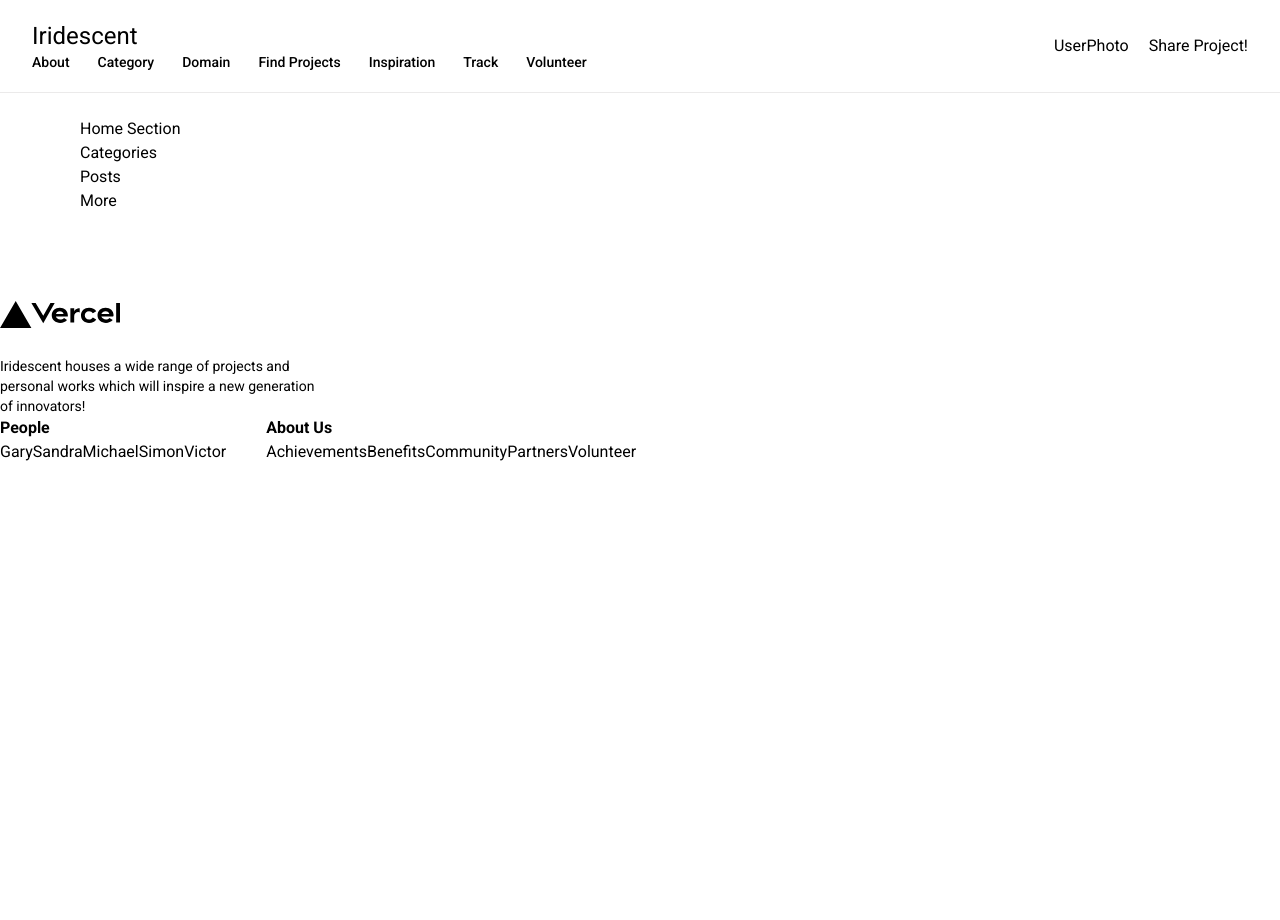
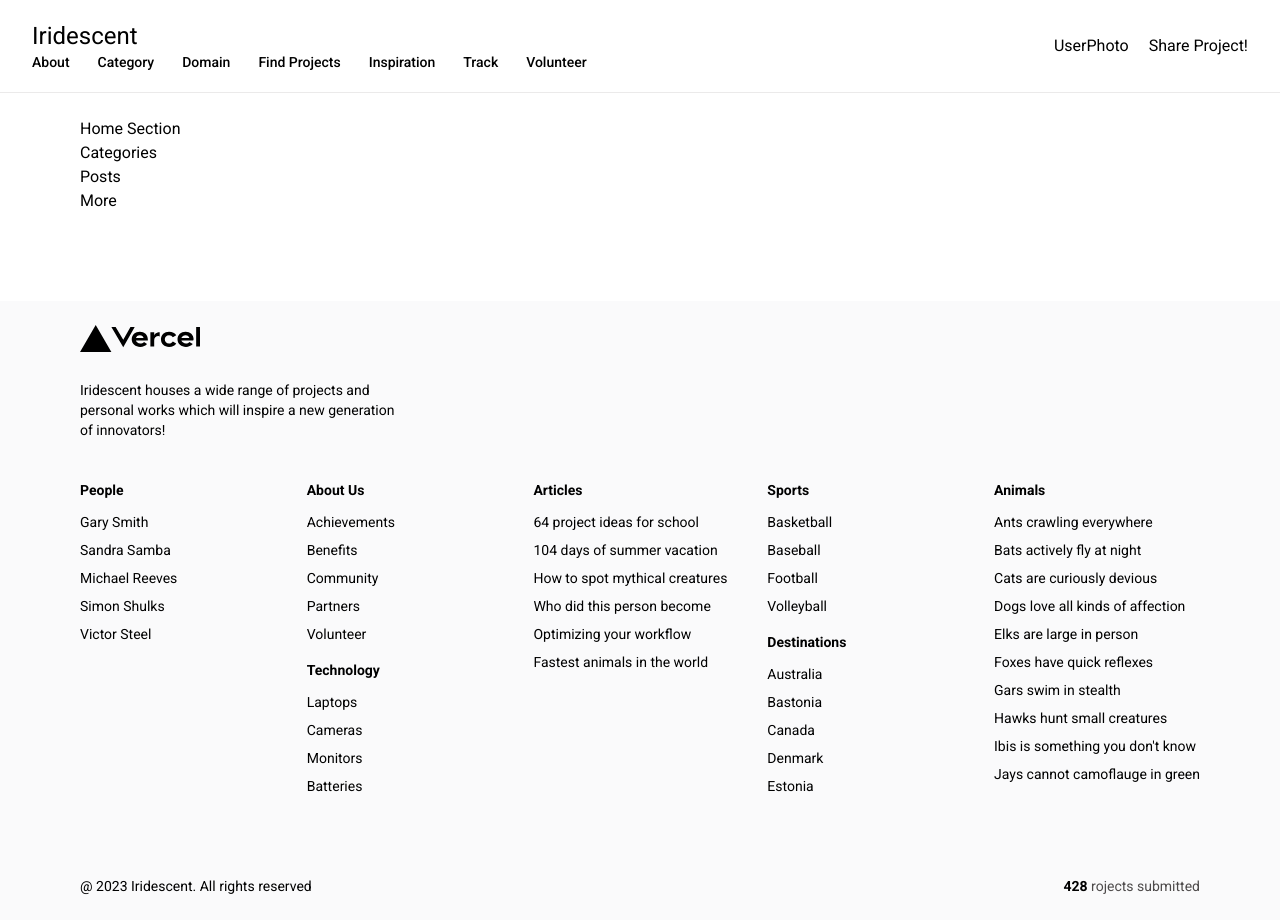
Before and after one commit to WackyChomp/iridescent, a Next.js app: page / in a window 1280 px wide. Before the commit the page ends 800 px from the top, so only its background shows below. Built offline with nearby package versions, Linux system fonts and the light colour scheme.

Commit message:
Added footer styling in global.css / added more content for constants.ts / fixed flex column styling for links in Footer component

```diff
--- a/app/components/Footer.tsx
+++ b/app/components/Footer.tsx
@@ -1,5 +1,6 @@
 import React from 'react';
 import Image from 'next/image';
+import Link from 'next/link';
 import { FooterLinks } from '../constants';
 
 type ColumnProps = {
@@ -11,7 +12,9 @@ type ColumnProps = {
 const FooterColumn = ({ title, links }: ColumnProps) => (
   <div className="footer_column">
     <h4 className="font-semibold">{title}</h4>
-    <ul className="flex flex-col gap-2 font-normal">{links}</ul>
+    <ul className="flex flex-col gap-2 font-normal">
+      {links.map((link) => <Link href='/' key={link}>{link}</Link>)}
+    </ul>
   </div>
 )
 
@@ -34,18 +37,54 @@ const Footer = () => {
             Iridescent houses a wide range of projects and personal works
             which will inspire a new generation of innovators!
           </p>
-
+        </div>
           <div className="flex flex-wrap gap-10">
             <FooterColumn
               title={FooterLinks[0].title}
               links={FooterLinks[0].links}
             />
+
+            <div className="flex-1 flex flex-col gap-4">
+              <FooterColumn
+                title={FooterLinks[1].title}
+                links={FooterLinks[1].links}
+              />
+
+              <FooterColumn
+                title={FooterLinks[2].title}
+                links={FooterLinks[2].links}
+              />
+            </div>
+
             <FooterColumn
-              title={FooterLinks[1].title}
-              links={FooterLinks[1].links}
+              title={FooterLinks[3].title}
+              links={FooterLinks[3].links}
+            />
+
+              <div className="flex-1 flex flex-col gap-4">
+                <FooterColumn
+                  title={FooterLinks[4].title}
+                  links={FooterLinks[4].links}
+                />
+
+                <FooterColumn
+                  title={FooterLinks[5].title}
+                  links={FooterLinks[5].links}
+                />
+              </div>
+
+            <FooterColumn
+              title={FooterLinks[6].title}
+              links={FooterLinks[6].links}
             />
           </div>
-        </div>
+      </div>
+
+      <div className="flexBetween footer_copyright">
+        <p>@ 2023 Iridescent. All rights reserved</p>
+        <p className='text-gray'>
+          <span className='text-black font-semibold'>428</span> rojects submitted
+        </p>
       </div>
     </footer>
   )
--- a/app/constants.ts
+++ b/app/constants.ts
@@ -13,11 +13,11 @@ export const FooterLinks = [
   {
     title: 'People',
     links: [
-      'Gary',
-      'Sandra',
-      'Michael',
-      'Simon',
-      'Victor',
+      'Gary Smith',
+      'Sandra Samba',
+      'Michael Reeves',
+      'Simon Shulks',
+      'Victor Steel',
     ],
   },
   {
@@ -31,9 +31,62 @@ export const FooterLinks = [
     ],
   },
   {
+    title: 'Technology',
+    links: [
+      'Laptops',
+      'Cameras',
+      'Monitors',
+      'Batteries',
+    ]
+  },
+  {
+    title: 'Articles',
+    links: [
+      '64 project ideas for school',
+      '104 days of summer vacation',
+      'How to spot mythical creatures',
+      'Who did this person become',
+      'Optimizing your workflow',
+      'Fastest animals in the world'
+    ]
+  },
+  {
+    title: 'Sports',
+    links: [
+      'Basketball',
+      'Baseball',
+      'Football',
+      'Volleyball',
+    ]
+  },
+  {
+    title: 'Destinations',
+    links: [
+      'Australia',
+      'Bastonia',
+      'Canada',
+      'Denmark',
+      'Estonia',
+    ]
+  },
+  {
+    title: 'Animals',
+    links: [
+      'Ants crawling everywhere',
+      'Bats actively fly at night',
+      'Cats are curiously devious',
+      'Dogs love all kinds of affection',
+      'Elks are large in person',
+      'Foxes have quick reflexes',
+      'Gars swim in stealth',
+      'Hawks hunt small creatures',
+      "Ibis is something you don't know",
+      'Jays cannot camoflauge in green',
+    ]
+  },
+  {
     title: '',
     links: [
-      '',
       '',
       '',
       '',
--- a/app/globals.css
+++ b/app/globals.css
@@ -82,8 +82,21 @@ body {
 }
 
 
+/* ------------- Footer ------------- */
+.footer{
+  @apply flex-col paddings w-full gap-20 bg-light-white;
+}
+
+.footer_column{
+  @apply flex-1 flex flex-col gap-3 text-sm min-w-max;
+}
+
+.footer_copyright{
+  @apply max-sm:flex-col w-full text-sm font-normal;
+}
+
+
 /* ------------- ------------- */
 /* ------------- ------------- */
 /* ------------- ------------- */
 /* ------------- ------------- */
-/* ------------- ------------- */
```
